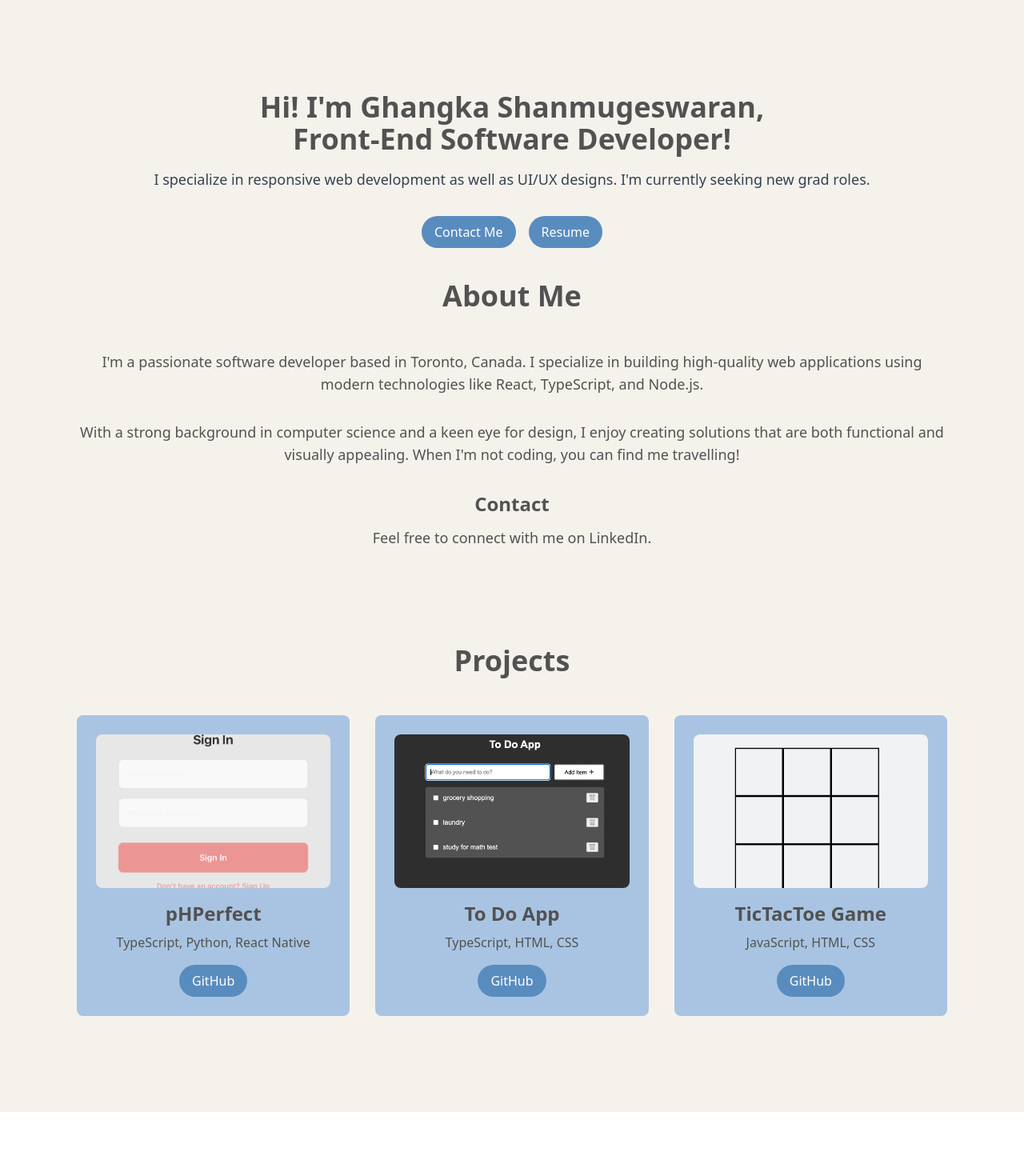
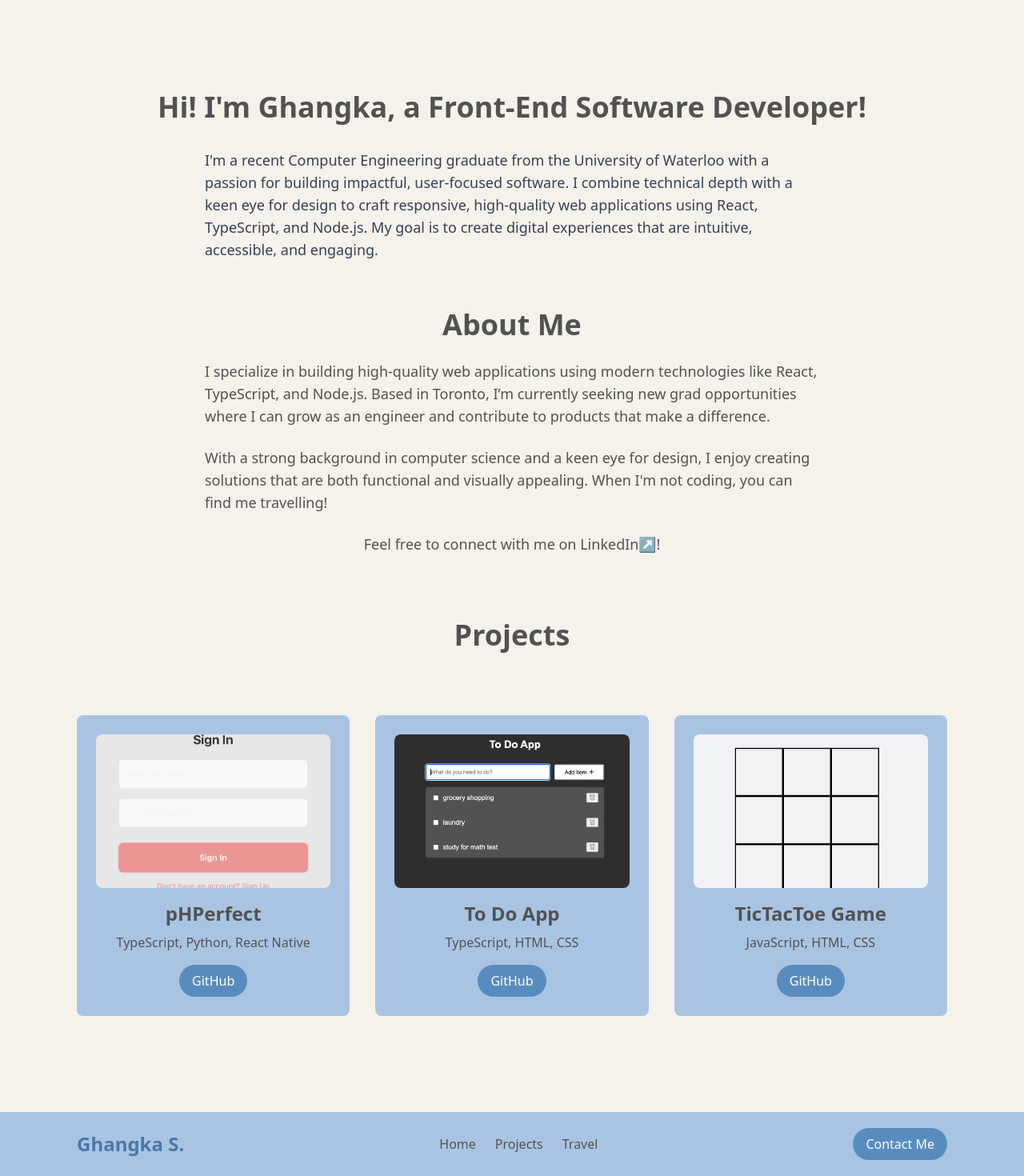
Before and after one commit to Ghangka/MyWebsite, a React (Vite) app: page / in a window 1280 px wide. Shown: the part 86-1556 px from the top of the page at 80% size. Before the commit the page ends 1476 px from the top, so only its background shows below. Built offline with nearby package versions, Linux system fonts and the light colour scheme.

Commit message:
created a footer and tweaked styling

```diff
--- a/src/components/About.tsx
+++ b/src/components/About.tsx
@@ -1,17 +1,30 @@
 export default function About() {
   return (
-    <div className="bg-[#F5F2EC] text-[#525252] py-10" id="about">
+    <div className="bg-[#F5F2EC] text-[#525252] pt-10" id="about">
       <div className="container mx-auto px-8 md:px-16 lg:px-24">
-        <h1 className="text-4xl font-bold text-center mb-12">About Me</h1>
-        <p className="text-lg mb-8">
-          I'm a passionate software developer based in Toronto, Canada. I
-          specialize in building high-quality web applications using modern
-          technologies like React, TypeScript, and Node.js.
+        <h1 className="text-4xl font-bold text-center mb-6">About Me</h1>
+        <p className="text-lg mx-auto text-left max-w-3xl mb-6">
+          I specialize in building high-quality web applications using modern
+          technologies like React, TypeScript, and Node.js. Based in Toronto,
+          I’m currently seeking new grad opportunities where I can grow as an
+          engineer and contribute to products that make a difference.
         </p>
-        <p className="text-lg mb-8">
+        <p className="text-lg mx-auto text-left max-w-3xl mb-6">
           With a strong background in computer science and a keen eye for
           design, I enjoy creating solutions that are both functional and
           visually appealing. When I'm not coding, you can find me travelling!
+        </p>
+        <p className="text-lg ">
+          Feel free to connect with me on{" "}
+          <a
+            className="hover:text-[#4878A7] transition-colors duration-200"
+            target="_blank"
+            rel="noopener noreferrer"
+            href="https://www.linkedin.com/in/ghangka/"
+          >
+            LinkedIn↗
+          </a>
+          !
         </p>
         {/* <h2
           className="text-2xl font-bold text-transparent bg-clip-text
@@ -55,19 +68,7 @@ export default function About() {
             <p>Happy Clients</p>
           </div>
         </div> */}
-        <h2 className="text-2xl font-bold mb-3">Contact </h2>
-        <p className="text-lg">
-          Feel free to connect with me on{" "}
-          <a
-            className="hover:text-blue-600 transition-colors duration-200"
-            target="_blank"
-            rel="noopener noreferrer"
-            href="https://www.linkedin.com/in/ghangka/"
-          >
-            LinkedIn
-          </a>
-          .
-        </p>
+        {/* <h2 className="text-2xl font-bold mb-3">Contact </h2> */}
       </div>
     </div>
   );
--- /dev/null
+++ b/src/components/Footer.tsx
@@ -0,0 +1,40 @@
+import { Link } from "react-router-dom";
+
+export default function Footer() {
+  return (
+    <>
+      <nav className="bg-[#A9C4E2] text-[#525252] p-3 px-8 md:px-16 lg:px-24">
+        <div className="container py-2 flex justify-center md:justify-between items-center">
+          <Link to="/" className="hover:text-[#598CBE]">
+            <div className="text-[#4878A7] text-2xl font-bold hidden md:inline">
+              Ghangka S.
+            </div>
+          </Link>
+          <div className="space-x-6 text-[#525252]">
+            <Link to="/" className="hover:text-[#598CBE]">
+              Home
+            </Link>
+            {/* <Link to="#about" className="hover:text-[#598CBE]">
+              About Me
+            </Link> */}
+            <Link to="/project" className="hover:text-[#598CBE]">
+              Projects
+            </Link>
+            {/* <Link to="/contact" className="hover:text-[#598CBE]">
+              Contact
+            </Link> */}
+            <Link to="/travel" className="hover:text-[#598CBE]">
+              Travel
+            </Link>
+          </div>
+          <button
+            className="bg-[#598CBE] text-white hidden md:inline
+            transform transition-transform duration-300 hover:scale-105 px-4 py-2 rounded-full"
+          >
+            Contact Me
+          </button>
+        </div>
+      </nav>
+    </>
+  );
+}
--- a/src/components/Home.tsx
+++ b/src/components/Home.tsx
@@ -1,31 +1,39 @@
 import About from "./About";
+// import Footer from "./Footer";
 import Projects from "./Projects";
 
 export default function Home() {
   return (
-    <div className="bg-[#F5F2EC] text-[#525252] text-center py-10 pt-30">
-      <h1 className="text-4xl font-bold">
-        Hi! I'm <span className="text-[#525252]">Ghangka Shanmugeswaran</span>,
-      </h1>
-      <h1 className="text-4xl font-bold">Front-End Software Developer!</h1>
-      <p className="mt-4 text-lg text-gray-700">
-        I specialize in responsive web development as well as UI/UX designs. I'm
-        currently seeking new grad roles.
-      </p>
-      <div className="mt-8 space-x-4">
-        <button
+    <div className="bg-[#F5F2EC] text-[#525252] text-center pt-30">
+      <div className="container mx-auto px-8 pb-5 md:px-16 lg:px-24">
+        <h1 className="text-4xl mb-8 font-bold">
+          Hi! I'm Ghangka, a Front-End Software Developer!
+        </h1>
+        {/* <p className="mt-4 text-lg text-center text-gray-700"> */}
+        <p className="text-lg mx-auto text-left max-w-3xl text-gray-700">
+          I'm a recent Computer Engineering graduate from the University of
+          Waterloo with a passion for building impactful, user-focused software.
+          I combine technical depth with a keen eye for design to craft
+          responsive, high-quality web applications using React, TypeScript, and
+          Node.js. My goal is to create digital experiences that are intuitive,
+          accessible, and engaging.
+        </p>
+      </div>
+
+      {/* <div className="mt-8 space-x-4"> */}
+      {/* <button
           className="bg-[#598CBE] text-white
             transform transition-transform duration-300 hover:scale-105 px-4 py-2 rounded-full"
         >
           Contact Me
-        </button>
-        <button
+        </button> */}
+      {/* <button
           className="bg-[#598CBE] text-white
             transform transition-transform duration-300 hover:scale-105 px-4 py-2 rounded-full"
         >
           Resume
-        </button>
-      </div>
+        </button> */}
+      {/* </div> */}
       <About></About>
       <Projects></Projects>
     </div>
--- a/src/components/Projects.tsx
+++ b/src/components/Projects.tsx
@@ -1,6 +1,7 @@
 import tictactoe from "../assets/tictactoe.png";
 import phPerfect from "../assets/phPerfect.png";
 import toDo from "../assets/ToDo.png";
+import Footer from "./Footer";
 
 const projects = [
   {
@@ -29,9 +30,9 @@ const projects = [
 
 export default function Projects() {
   return (
-    <div className="bg-[#F5F2EC] text-[#525252] py-20" id="project">
-      <div className="container mx-auto px-8 md:px-16 lg:px-24">
-        <h2 className="text-4xl font-bold text-center mb-12">Projects</h2>
+    <div className="bg-[#F5F2EC] text-[#525252] pt-20" id="project">
+      <div className="container mx-auto px-8 md:px-16 pb-30 lg:px-24">
+        <h2 className="text-4xl font-bold text-center mb-20">Projects</h2>
         <div className="grid grid-cols-1 md:grid-cols-2 lg:grid-cols-3 gap-8">
           {projects.map((project) => (
             <div
@@ -61,6 +62,7 @@ export default function Projects() {
           ))}
         </div>
       </div>
+      <Footer></Footer>
     </div>
   );
 }
--- a/src/components/Travel.tsx
+++ b/src/components/Travel.tsx
@@ -12,6 +12,7 @@ import mountRobson from "../assets/Banff/mountRobson.jpg";
 import peytoLake from "../assets/Banff/peytoLake.jpg";
 import waterfallJasper from "../assets/Banff/waterfallJasper.jpg";
 import woods from "../assets/Banff/woods.jpg";
+import Footer from "./Footer";
 
 const images = [
   {
@@ -73,8 +74,8 @@ const images = [
 
 export default function Travel() {
   return (
-    <div className="bg-[#F5F2EC] text-[#525252] py-20" id="travel">
-      <div className="container mx-auto px-8 md:px-16 lg:px-24">
+    <div className="bg-[#F5F2EC] text-[#525252] pt-20" id="travel">
+      <div className="container mx-auto px-8 md:px-16 pb-20 lg:px-24">
         <h2 className="text-4xl font-bold text-center mb-12">Gallery</h2>
         <h1 className="text-1xl  text-center mb-12">
           This is a gallery of some photos I took during my travels. Currently
@@ -120,6 +121,7 @@ export default function Travel() {
             ))}
         </div>
       </div>
+      <Footer></Footer>
     </div>
   );
 }
```
